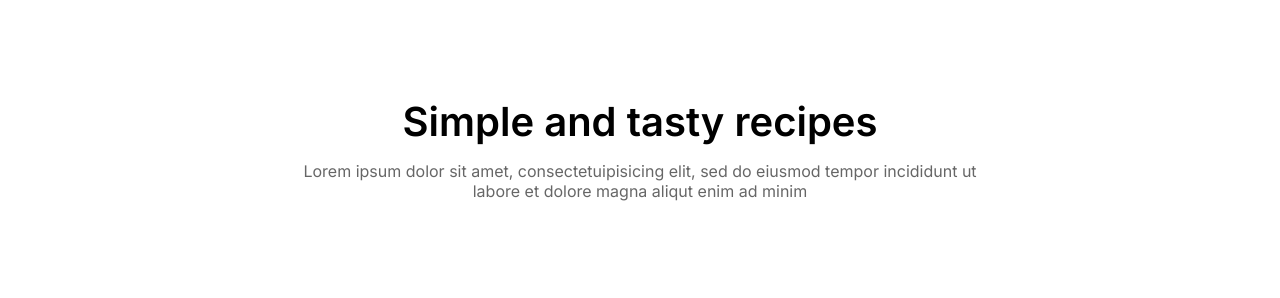
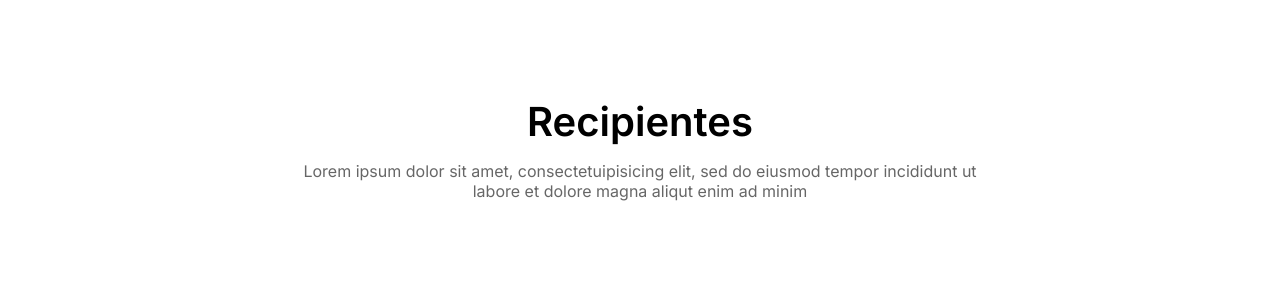
Before and after one commit to ALP300/fastfood_proyecto, a plain HTML site: page index.html in a window 1280 px wide. Shown: the part 1197-1495 px from the top of the page. Drawn offline with nearby package versions, Linux system fonts and the light colour scheme; a web font is replaced by a local one.

Commit message:
Actualizar

```diff
--- a/index.html
+++ b/index.html
@@ -171,7 +171,7 @@
 
     <!-- racipes section  -->
     <section class="recipes-section">
-        <h1>Simple and tasty recipes</h1>
+        <h1>Recipientes</h1>
         <p> Lorem ipsum dolor sit amet, consectetuipisicing elit, sed do eiusmod tempor incididunt ut <br> labore et
             dolore magna aliqut enim ad minim </p>
 
```
